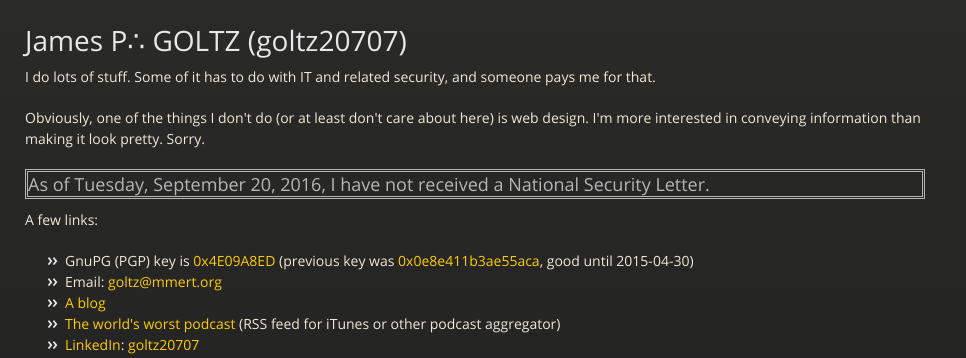
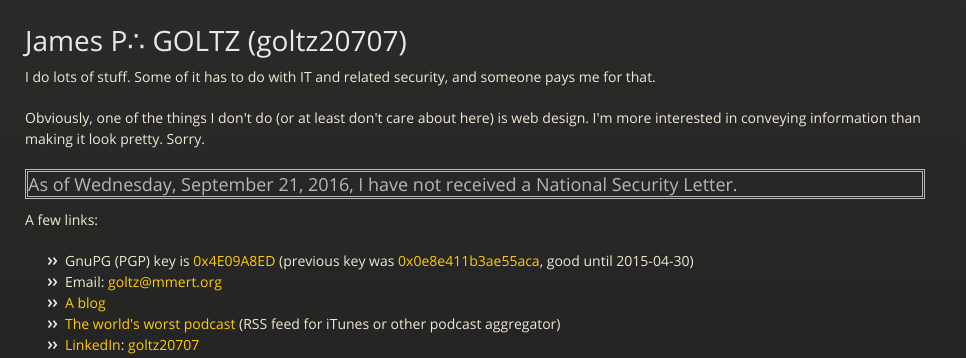
Before and after one commit to goltz20707/goltz20707.github.io, a Jekyll site: the page built from index.html, in a window 1280 px wide. Shown: the top 358 px of the page, without its empty margins (0-966 px from the left). Built offline with Jekyll 4.4.1, drawn with Linux system fonts in a browser that asks for light colours.

Commit message:
Update nsl.html

```diff
--- a/_includes/nsl.html
+++ b/_includes/nsl.html
@@ -3,6 +3,6 @@ date '+%A, %B %e, %Y,'
  -->
 <h3 style="border: double">As of
 
-Tuesday, September 20, 2016,
+Wednesday, September 21, 2016,
 
 I have not received a National Security Letter.</h3>
```
